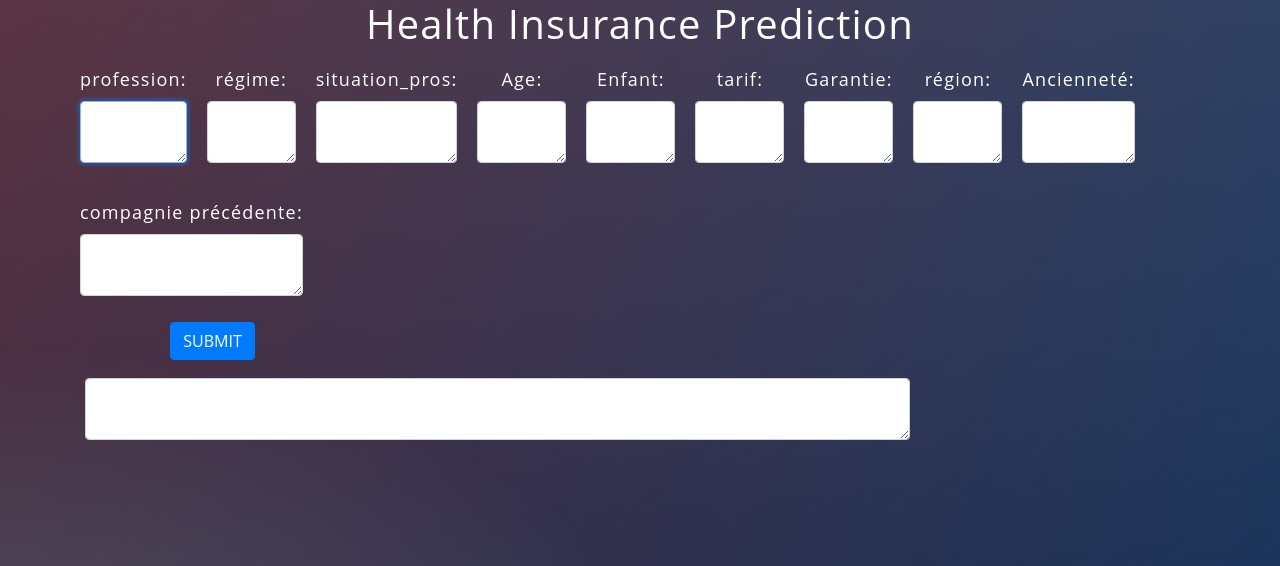
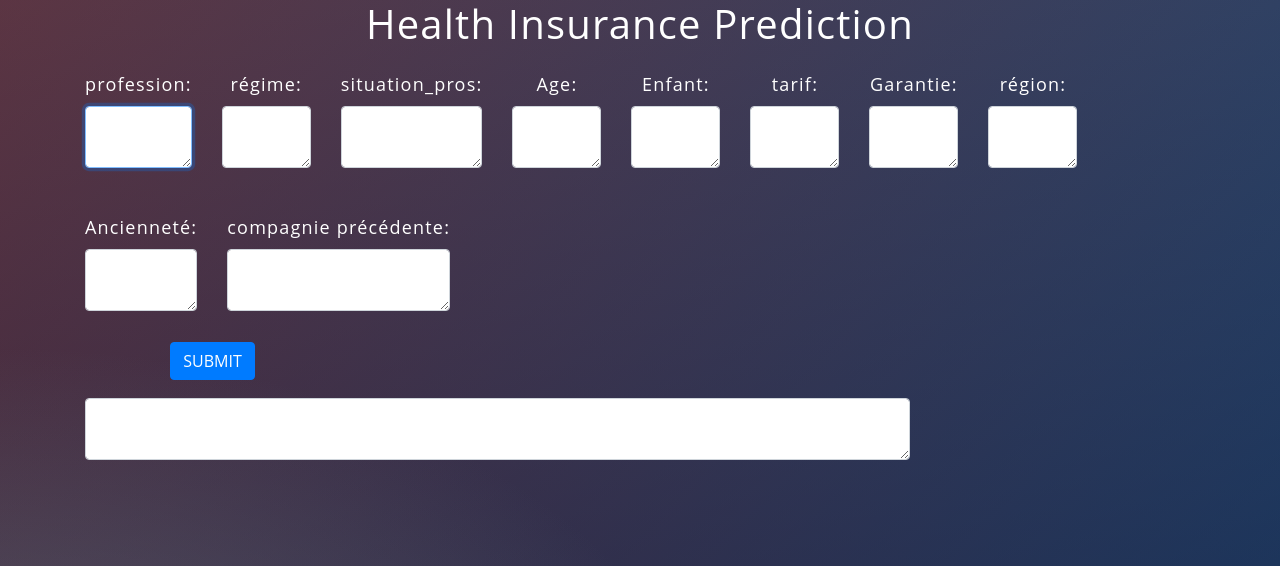
Before and after one commit to marahelwaer/HealthInsurancePredictio, a Flask app: page / in a window 1280 px wide. Shown: the top 566 px of the page. Run offline with Flask 2, Linux system fonts and the light colour scheme; some libraries are stand-ins or nearby versions.

Commit message:
Update home.html

```diff
--- a/templates/home.html
+++ b/templates/home.html
@@ -91,7 +91,7 @@ body {
 }
 .a div{
 float:left;
-padding: 10px;
+padding: 15px;
 
 }
 </style>
```
